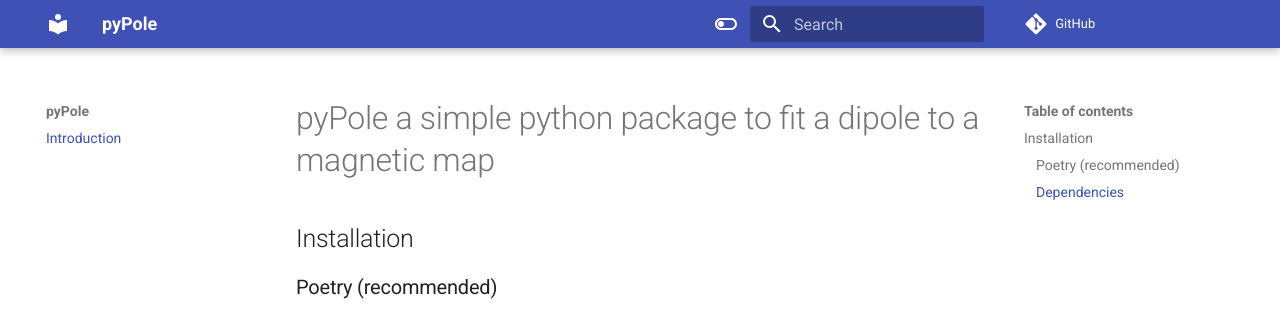
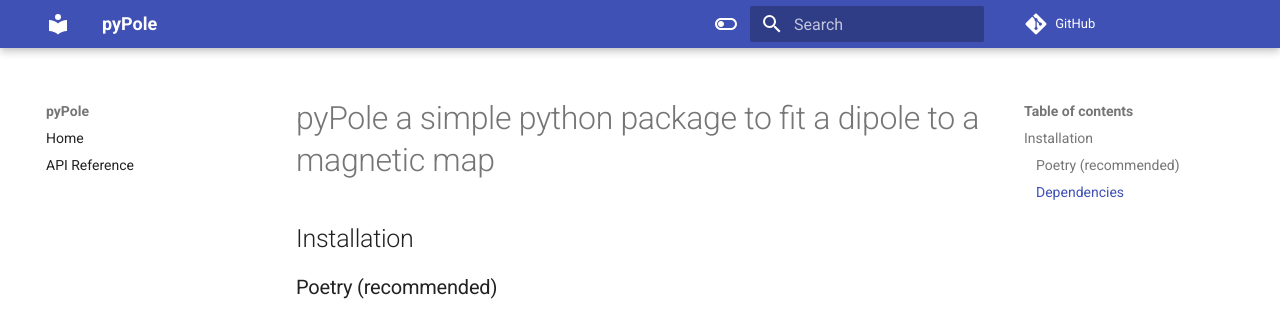
Before and after one commit to MikeVolk/pypole, an MkDocs documentation site: the page built from docs/index.md, in a window 1280 px wide. Shown: the top 322 px of the page. Built offline with MkDocs 1.6.1 and Material for MkDocs 9.7.7, drawn with Linux system fonts in a browser that asks for light colours; comment, search, counter and statistics services are not loaded.

Commit message:
documentation

```diff
--- a/mkdocs.yml
+++ b/mkdocs.yml
@@ -14,19 +14,15 @@ theme:
         name: Switch to light mode
 
 nav:
-  - Introduction: 'index.md'
-
-markdown_extensions:
-  - pymdownx.snippets:
-      check_paths: true
+  - Home: /README.md
+  # - Usage: usage.md
+  - API Reference: api.md
 
 plugins:
-  - search:
+  - search
   - mkdocstrings:
+      default_handler: python
       handlers:
         python:
           rendering:
-            show_signature_annotations: true
             show_source: true
-      watch:
-        - pypole
```
